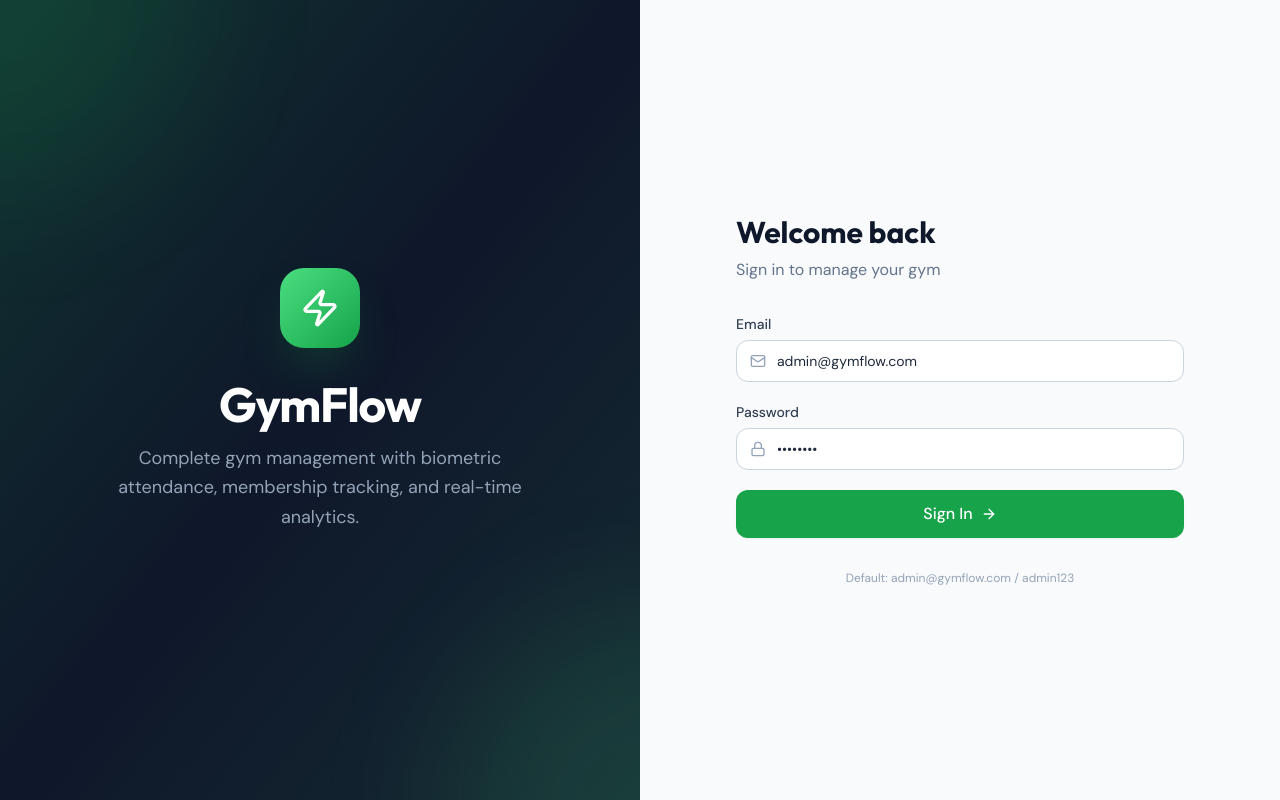
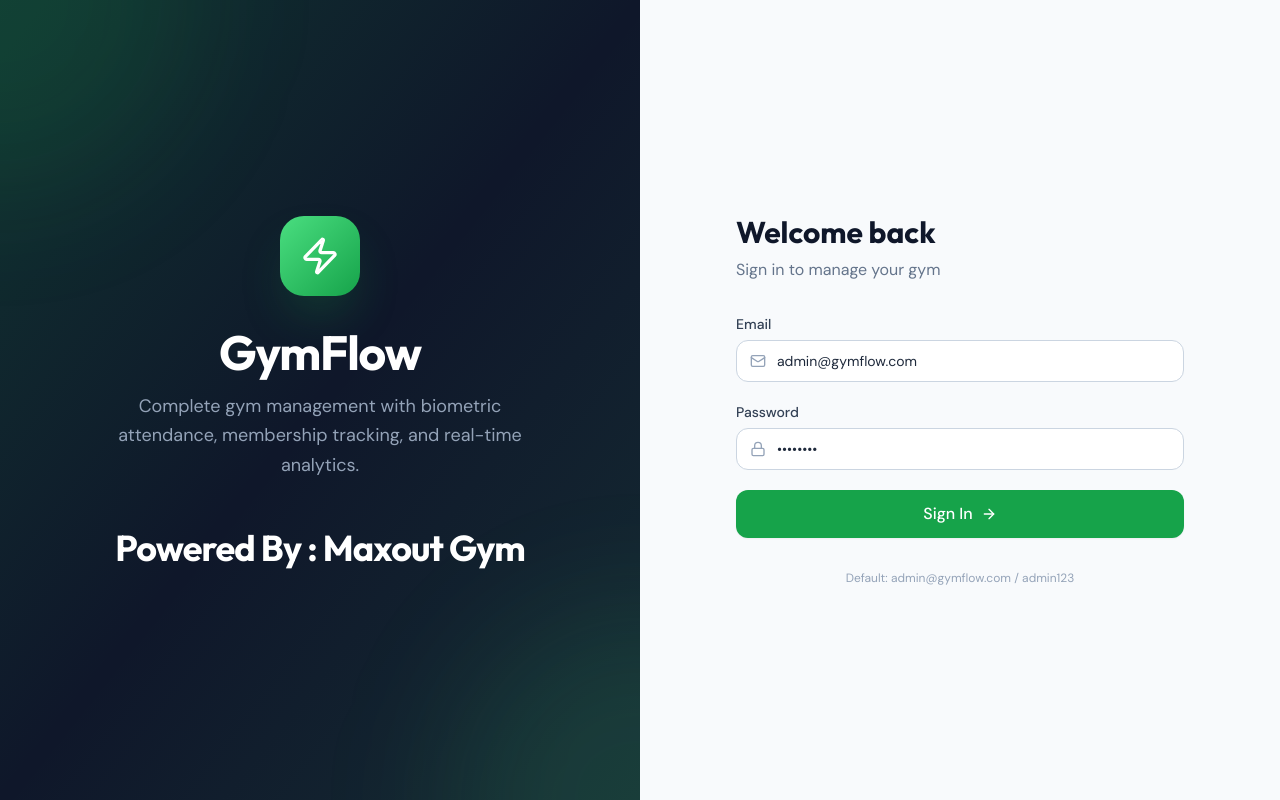
Before and after one commit to Prabhat9028/gymflow-frontend, a React (Vite) app: page /login in a window 1280 px wide. Built offline with nearby package versions, Linux system fonts and the light colour scheme; no server answers; the HTML template or start-up script is replaced by a standard one.

Commit message:
index page text updated

```diff
--- a/src/pages/LoginPage.jsx
+++ b/src/pages/LoginPage.jsx
@@ -40,6 +40,8 @@ export default function LoginPage() {
           <p className="text-surface-400 text-lg max-w-md mx-auto leading-relaxed">
             Complete gym management with biometric attendance, membership tracking, and real-time analytics.
           </p>
+          <br></br><br></br>
+          <h4 className="font-display text-4xl font-bold text-white mb-4 tracking-tight">Powered By : Maxout Gym</h4>
         </div>
       </div>
 
--- a/vite.config.js
+++ b/vite.config.js
@@ -6,7 +6,7 @@ export default defineConfig({
   server: {
     port: 5173,
     proxy: {
-      '/api': 'https://gymflow-backend-3kyi.onrender.com'
+      '/api': 'http://localhost:8080'
     }
   }
 });
```
Also changed, not shown: 3 other files (tests, documents, lock files or other folders).
